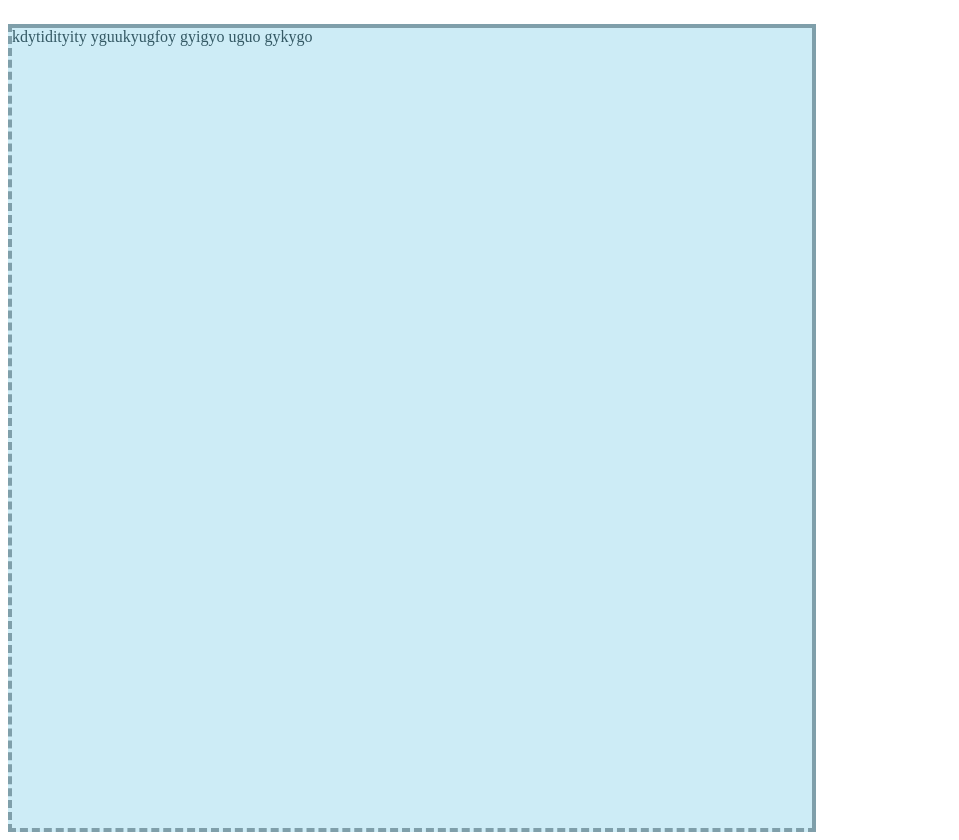
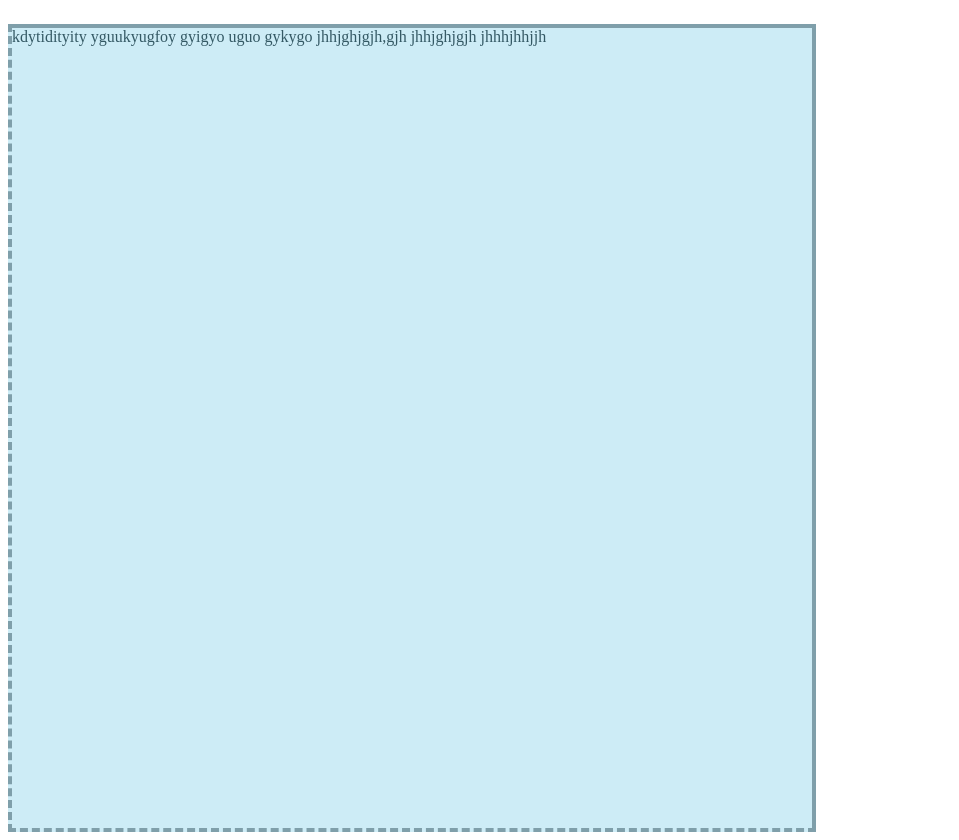
Before and after one commit to ViktoryiaNovikova/Homework6, a plain HTML site: page index.html in a window 1280 px wide. Shown: the part 77-917 px from the top of the page, without its empty margins (0-959 px from the left). Drawn offline with Linux system fonts and the light colour scheme.

Commit message:
Add some code

```diff
--- a/index.html
+++ b/index.html
@@ -16,6 +16,9 @@
       gyigyo
       uguo
       gykygo
+      jhhjghjgjh,gjh
+      jhhjghjgjh
+      jhhhjhhjjh
     </div>
 
 
```
